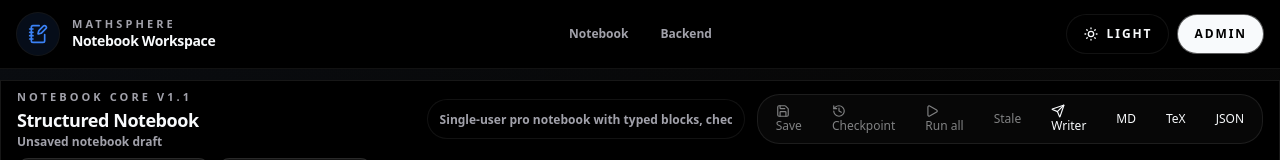
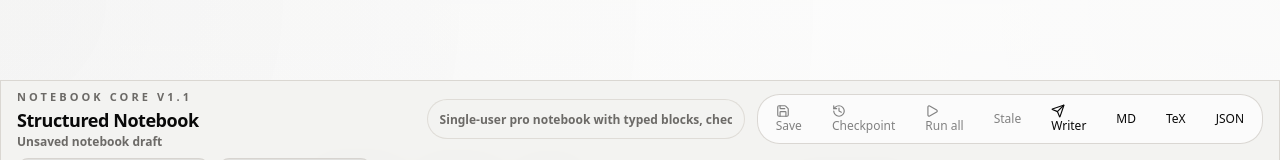
Before and after one commit to AxionSoftware-Inc/Notebook, a Next.js app: page / in a window 1280 px wide. Shown: the top 160 px of the page. Built offline with nearby package versions, Linux system fonts and the light colour scheme; no server answers; a web font is replaced by a local one.

Commit message:
Redesign notebook app shell

```diff
--- a/app/layout.tsx
+++ b/app/layout.tsx
@@ -3,7 +3,6 @@ import { Manrope, Playfair_Display } from "next/font/google";
 
 import "./globals.css";
 import { ThemeProvider } from "@/components/theme-provider";
-import { SiteNavbar } from "@/widgets/layout/site-navbar";
 
 const manrope = Manrope({
     subsets: ["latin"],
@@ -16,8 +15,8 @@ const playfair = Playfair_Display({
 });
 
 export const metadata: Metadata = {
-    title: "MathSphere Notebook",
-    description: "Standalone computational notebook extracted from the Mathematics monolith.",
+    title: "Notebook | Axion",
+    description: "A calm computational notebook for mathematics, science, and research.",
 };
 
 export default function RootLayout({
@@ -26,13 +25,12 @@ export default function RootLayout({
     children: React.ReactNode;
 }>) {
     return (
-            <html lang="uz" suppressHydrationWarning>
-                <body className={`${manrope.variable} ${playfair.variable} min-h-screen`}>
-                    <ThemeProvider attribute="class" defaultTheme="dark" enableSystem disableTransitionOnChange>
-                        <SiteNavbar />
-                        {children}
-                    </ThemeProvider>
-                </body>
-            </html>
+        <html lang="en" suppressHydrationWarning>
+            <body className={`${manrope.variable} ${playfair.variable} min-h-screen`}>
+                <ThemeProvider attribute="class" defaultTheme="light" enableSystem disableTransitionOnChange>
+                    {children}
+                </ThemeProvider>
+            </body>
+        </html>
     );
 }
```
